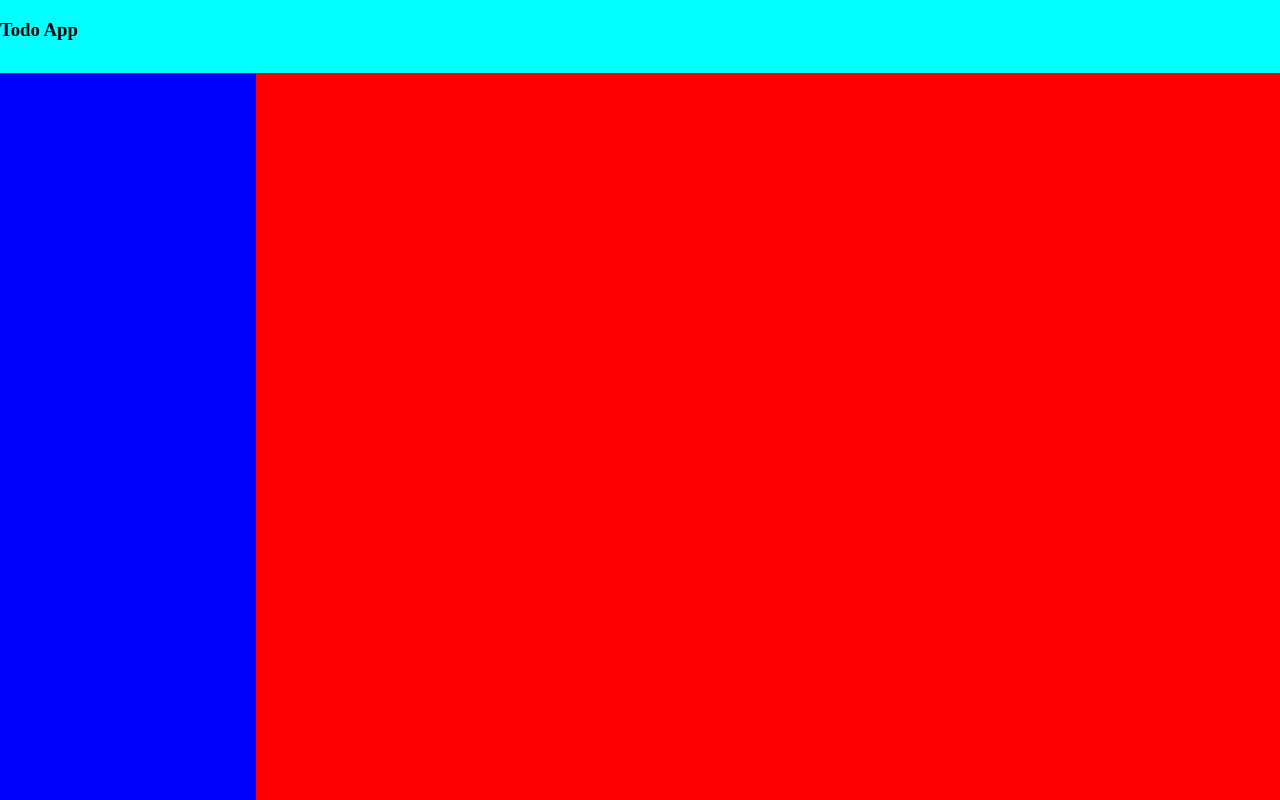
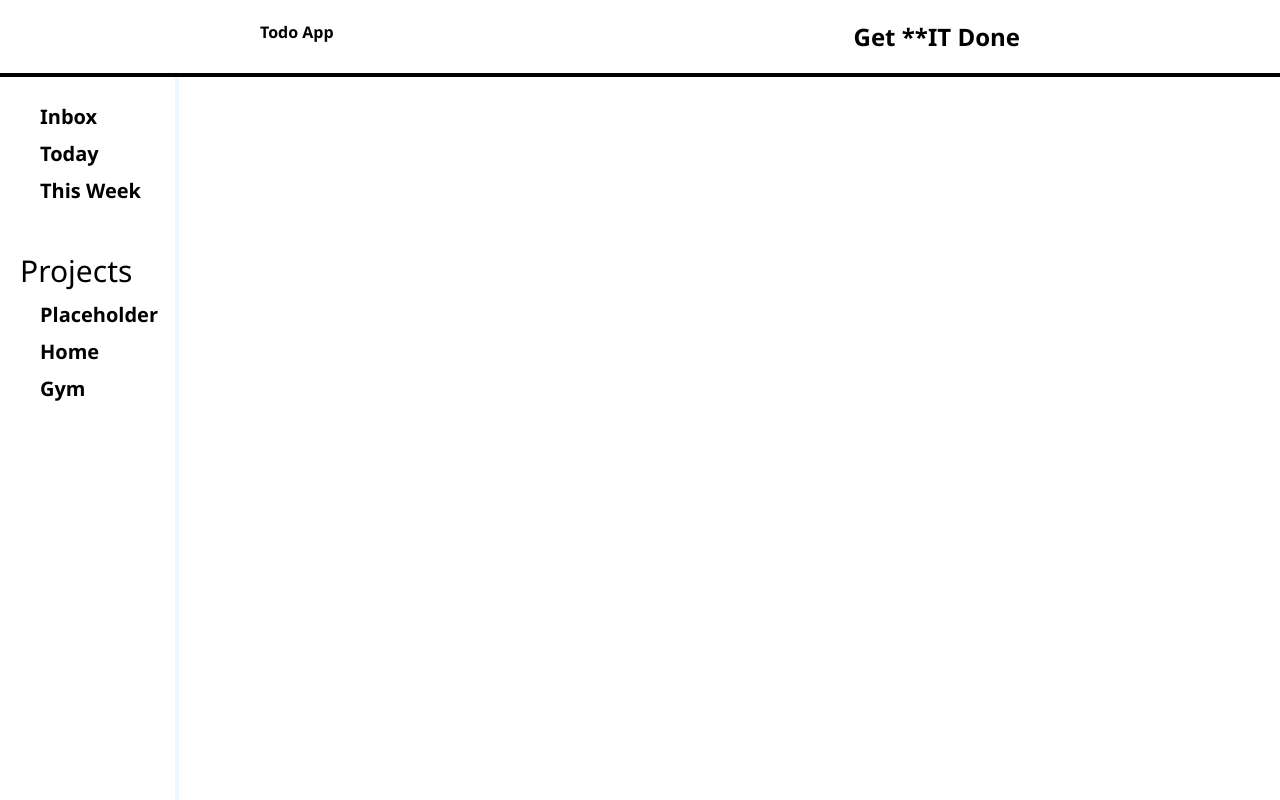
Before and after one commit to matsofargone/todo-app, a website built with webpack: page dist/index.html in a window 1280 px wide. Built offline with nearby package versions, Linux system fonts and the light colour scheme.

Commit message:
sidebar created and made factory functions

```diff
--- a/src/components/createPage.js
+++ b/src/components/createPage.js
@@ -4,18 +4,51 @@ const createPage = () => {
     //code here for the home page
     //*create elements
     const content = document.getElementById('content');
-    const titleH3 = document.createElement('h3');
+    const titleH3 = document.createElement('h4');
     const titleDiv = document.createElement('div');
     const sidebarDiv = document.createElement('div');
     const mainContentDiv = document.createElement('div');
+    const inboxListUL = document.createElement('ul');
+    const projectTitle = document.createElement('p');
+    const projectUL = document.createElement('ul');
+    const introTitle = document.createElement('h2');
+    const pageTitleDiv = document.createElement('div');
+
+
+
 
     //* add detail to elements
     titleH3.innerHTML = 'Todo App';
+    projectTitle.innerHTML = 'Projects';
+    introTitle.innerHTML = 'Get **IT Done';
+
+    const inBoxItems = ['Inbox', 'Today', 'This Week'];
+    inBoxItems.forEach((item) => {
+        let li = document.createElement('li');
+        li.innerText = item;
+        inboxListUL.appendChild(li);
+    });
+
+    //*Handle adding projects
+    const projectItems = ['Placeholder', 'Home', 'Gym'];
+    projectItems.forEach(item => {
+        let li = document.createElement('li');
+        li.innerHTML = item;
+        projectUL.appendChild(li);
+    });
+
+
+
+
 
     //*add classes
     titleDiv.classList.add('headerTitle');
+    pageTitleDiv.classList.add('pageTitleDiv');
+    // introTitle.classList.add('pageTitle');
+    // titleH3.classList.add('pageTitle');
     sidebarDiv.classList.add('sidebar');
     mainContentDiv.classList.add('mainContent');
+    projectUL.classList.add('projectItems');
 
     //*Append side bar and main content to content div
     // going to use a grid to create the menu I want
@@ -26,9 +59,14 @@ const createPage = () => {
     // title title title
     // sidebar main main
     //sidebar main main
-    titleDiv.append(titleH3);
-    console.log('contact');
-    console.log(content);
+    titleDiv.appendChild(pageTitleDiv);
+    pageTitleDiv.append(titleH3);
+    pageTitleDiv.appendChild(introTitle);
+    sidebarDiv.appendChild(inboxListUL);
+    sidebarDiv.appendChild(projectTitle);
+    sidebarDiv.appendChild(projectUL);
+    // console.log('contact');
+    // console.log(content);
 
 }
 
--- a/src/components/todo.js
+++ b/src/components/todo.js
@@ -1,12 +1,54 @@
-class Todo {
-    constructor(title, description, dueDate, priority) {
-        this.title = title;
-        this.description = description;
-        this.dueDate = dueDate;
-        this.priority = priority;
+//* TODO Object
+const todo = (title, description, dueDate) => {
+
+
+    return { title:title, description:description, dueDate:dueDate }
+}
+
+const todo1 = todo('Laundry','do laundry ', 'today');
+
+
+//*Projects will act as list
+const projects = (name)=> {
+    const projectList = [];
+
+    //Adding task to project
+    const addTask = (todo) => {
+        projectList.push(todo);
     }
 
+    // const deleteTask = () => {
+
+    // }
+
+
+    return {name:name, addTask, projectList }
 }
 
+// const project1 = projects('Home');
 
-export default Todo;
+// project1.addTask(todo1);
+
+// console.log(project1.projectList);
+
+
+
+
+
+
+
+
+
+
+
+
+
+
+
+
+
+
+
+
+
+export default { todo,  projects };
--- a/src/style.css
+++ b/src/style.css
@@ -1,23 +1,71 @@
 body {
     /* background-color: black; */
     margin: 0 auto;
+    font-family:'Segoe UI', Tahoma, Geneva, Verdana, sans-serif;
+}
+
+ul {
+    list-style: none;
 }
 
 
 
 .headerTitle {
-    background-color: aqua;
-    grid-area: header;
+   border-bottom: 4px black solid;
+   grid-area: header;
 }
 
+.pageTitleDiv {
+    display: flex;
+    flex-direction: row;
+    justify-content: space-around;
+
+
+}
+
+.h3Div {
+    background-color: aqua;
+}
+
+
+
 .mainContent {
-    background-color: red;
+
     grid-area: main;
 }
 
 .sidebar {
-    background-color: blue;
+
     grid-area: sidebar;
+    display: flex;
+    flex-direction: column;
+    justify-content: flex-start;
+    /* align-content: center; */
+    border-right: 4px aliceblue solid;
+}
+
+
+.sidebar p {
+    padding-left: 20px;
+    font-size: 30px;
+
+}
+
+.sidebar li {
+    margin-top: 10px;
+    font-size: 20px;
+    font-weight: 700;
+
+}
+
+.projectItems {
+    margin-top: -30px;
+
+}
+
+.sidebar li:hover {
+    cursor: pointer;
+    color: antiquewhite;
 }
 
 
@@ -29,7 +77,7 @@ body {
         /* "sidebar main main"; */
     width: 100vw;
     min-height: 100vh;
-    grid-template-columns: 0.5fr 2fr;
+    grid-template-columns: 0.325fr 2fr;
     grid-template-rows: 0.2fr 2fr;
 
 
```
Also changed, not shown: dist/main.js, src/index.js (line endings or trailing spaces).
